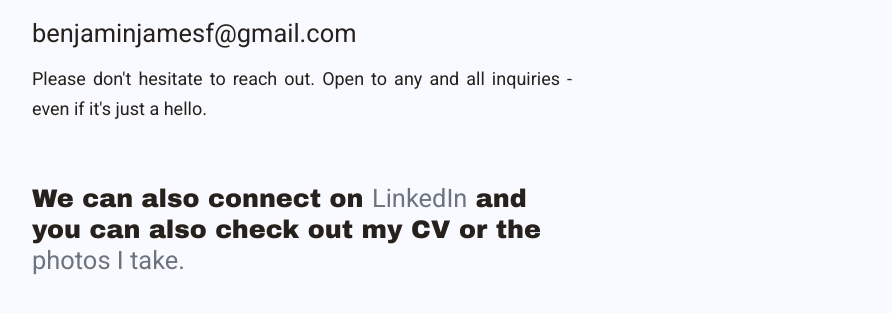
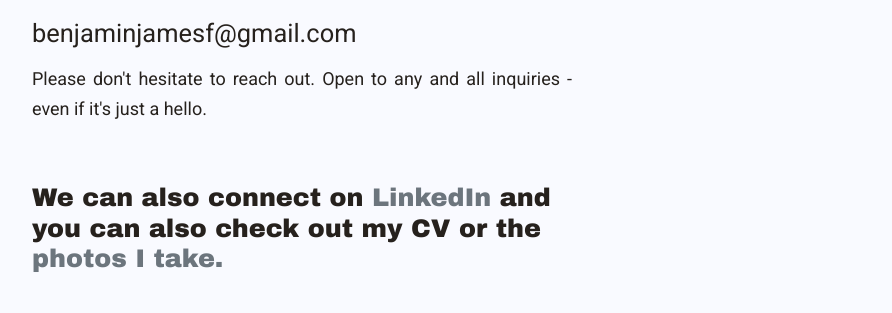
Before and after one commit to benjaminjamesf/benjaminfleming, a plain HTML site: page contact.html in a window 1280 px wide. Shown: the part 485-798 px from the top of the page, without its empty margins (53-945 px from the left). Drawn offline with nearby package versions, Linux system fonts and the light colour scheme.

Commit message:
Portfolio V1.2

```diff
--- a/contact.html
+++ b/contact.html
@@ -90,7 +90,7 @@
 
                 <div class="row">
         <div class="col-md-6">
-            <h4>We can also connect on <a href="https://www.linkedin.com/in/benjamin-fleming-92695217b/" target="_blank" class="text-muted">LinkedIn</a> and you can also check out my CV or the <a href="https://benjaminjf.tumblr.com" target="_blank" class="text-muted">photos I take. </a></h4>
+            <h4>We can also connect on <a href="https://www.linkedin.com/in/benjamin-fleming-92695217b/" target="_blank" class="text-muted bold-link">LinkedIn</a> and you can also check out my CV or the <a href="https://benjaminjf.tumblr.com" target="_blank" class="text-muted bold-link">photos I take. </a></h4>
         </div>
       </div>
 
--- a/custom.css
+++ b/custom.css
@@ -166,6 +166,10 @@ a {
     text-align: justify;
     color: #26211D;
 
+}
+
+.bold-link {
+    font-family: 'Archivo Black', Sans-Serif !important;
 }
 
 
```
